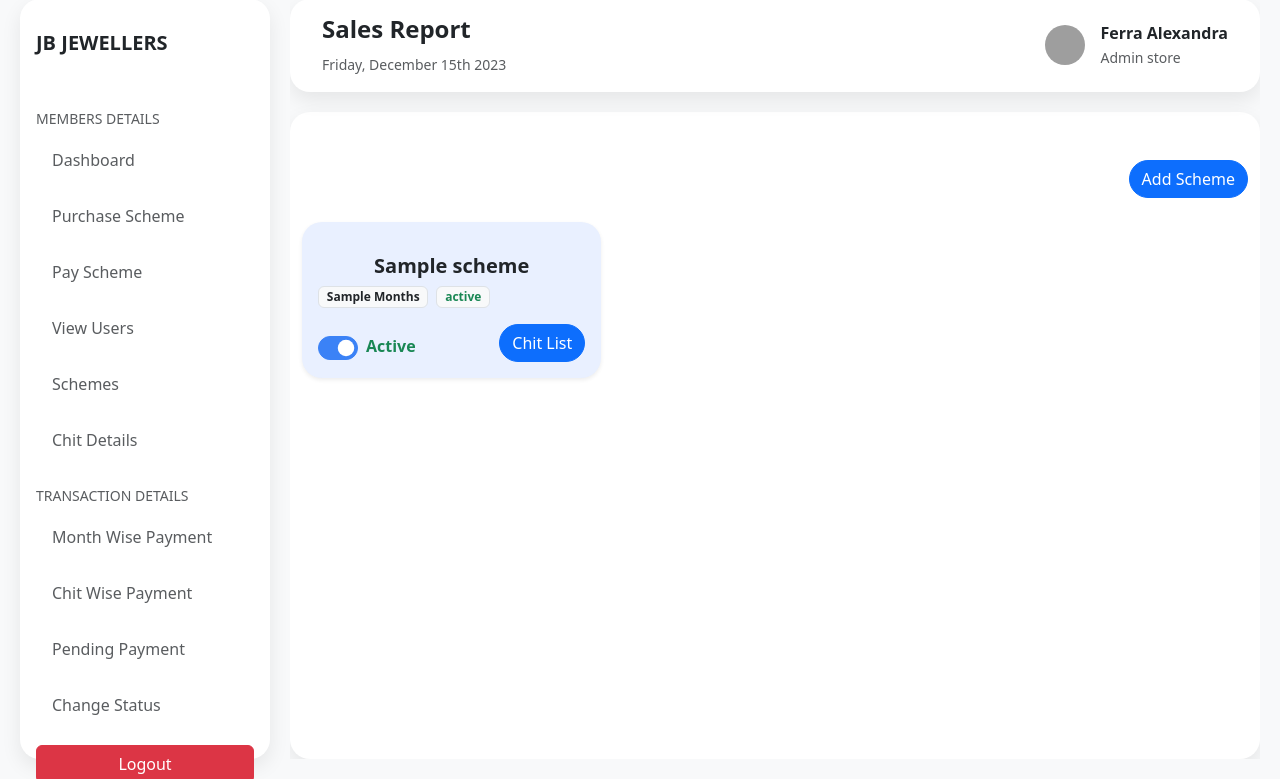
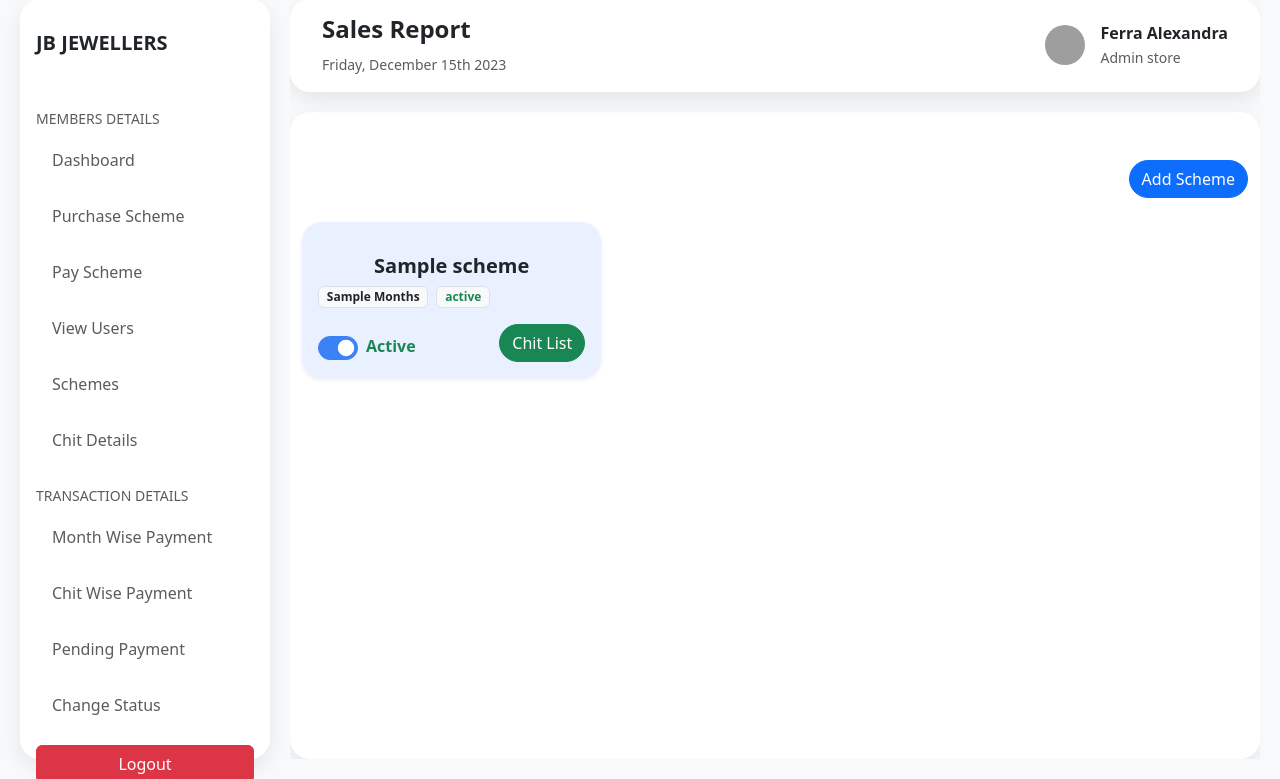
Before and after one commit to r-v-i-j-a-y/jb_jewellers, a PHP site: page /schemes.php in a window 1280 px wide. Shown: the part 21-800 px from the top of the page. Run offline with PHP 8.4, Linux system fonts and the light colour scheme; the visitor is signed in with stand-in values (Sample User, id 1); tables that the repository leaves empty or names only in its code hold one stand-in row (values such as "Sample post"); some libraries are stand-ins or nearby versions; grey boxes are pictures that could not be loaded.

```diff
--- a/chits.php
+++ b/chits.php
@@ -51,7 +51,7 @@ include './common/head.php'; ?>
                                 href="chit-create.php?scheme_id=<?php echo $_GET['scheme_id'] ?>">Add Chit</a>
                         </div>
                         <div class="col-md-6 col-lg-4" ng-repeat="chit in jb.chitData">
-                            <div class="card shadow-sm border-0" style="background-color: #e9f0ff;">
+                            <div class="card shadow-sm border-0" style="background-color:rgb(211, 255, 215);">
                                 <div class="card-body">
                                     <div class="d-flex justify-content-between align-items-center mb-3">
 
--- a/schemes.php
+++ b/schemes.php
@@ -83,7 +83,7 @@ include './common/head.php'; ?>
                                             </label>
                                         </div>
                                         <div>
-                                            <a class="btn btn-primary rounded-pill"
+                                            <a class="btn btn-success rounded-pill"
                                                 href="chits.php?scheme_id={{scheme.id}}">Chit List</a>
                                         </div>
                                     </div>
```
